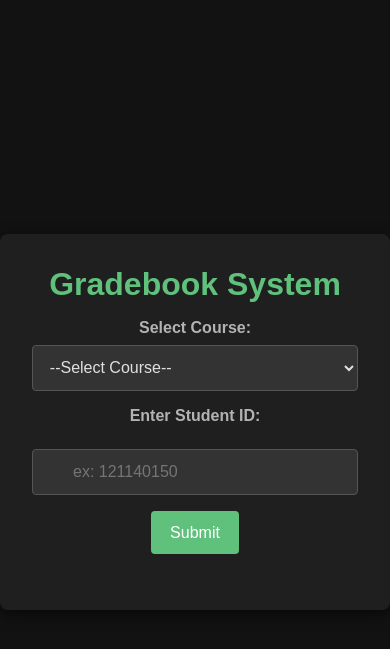
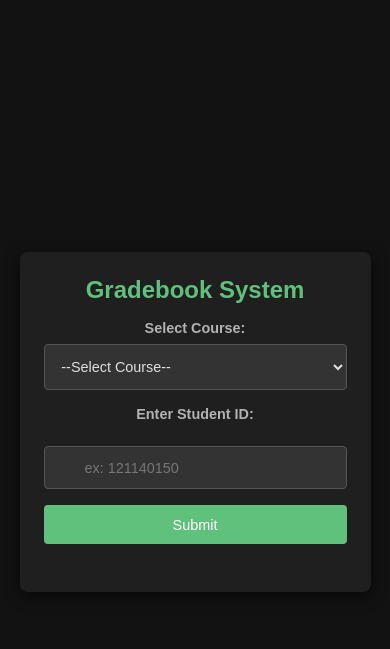
Before and after one commit to kevinsimorangkir21/Gradebook-System, a Flask app: page / in a window 390 px wide. Shown: the top 649 px of the page. Run offline with Flask 3, Linux system fonts and the light colour scheme.

Commit message:
Update style.css

```diff
--- a/static/style.css
+++ b/static/style.css
@@ -18,12 +18,13 @@
 /* Container styling */
 .container {
     max-width: 600px;
-    width: 100%;
+    width: 90%;
     background: #1f1f1f;
     padding: 2rem;
     border-radius: 8px;
     box-shadow: 0 4px 15px rgba(0, 0, 0, 0.6);
     text-align: center;
+    margin: 1rem;
 }
 
 h1 {
@@ -91,7 +92,7 @@
 }
 
 button:hover {
-    background-color: #60c17d;
+    background-color: #4daf68;
 }
 
 /* Result styling */
@@ -145,3 +146,38 @@
     color: #b3b3b3;
     margin-top: 0.5rem;
 }
+
+/* Responsive layout adjustments */
+@media (max-width: 768px) {
+    h1 {
+        font-size: 1.8em;
+    }
+
+    button {
+        width: 100%;
+    }
+}
+
+@media (max-width: 480px) {
+    .container {
+        padding: 1.5rem;
+    }
+
+    h1 {
+        font-size: 1.5em;
+    }
+
+    label {
+        font-size: 0.9em;
+    }
+
+    select,
+    input[type="text"] {
+        font-size: 0.9em;
+    }
+
+    button {
+        font-size: 0.9em;
+        padding: 0.7rem;
+    }
+}
```
